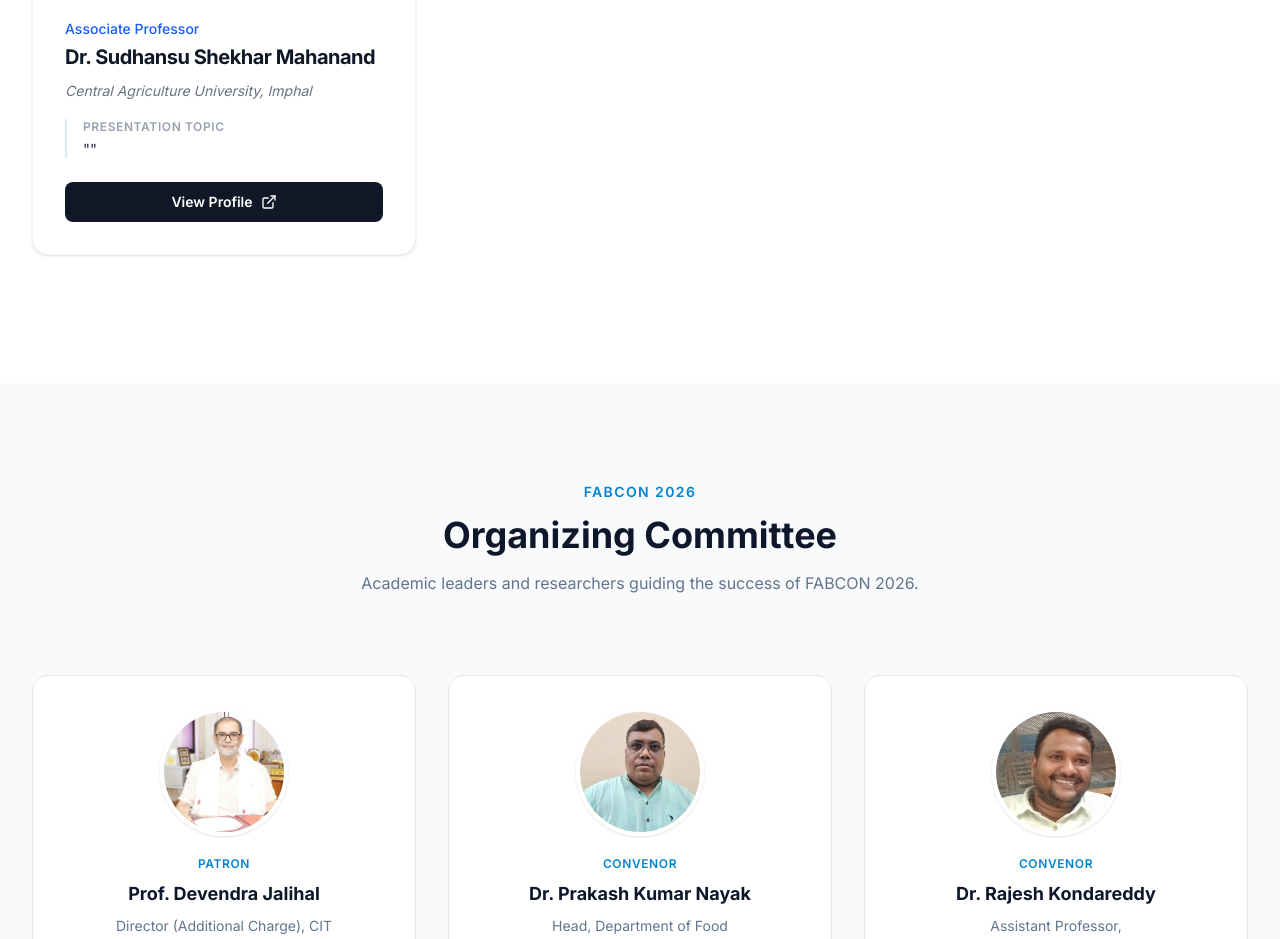
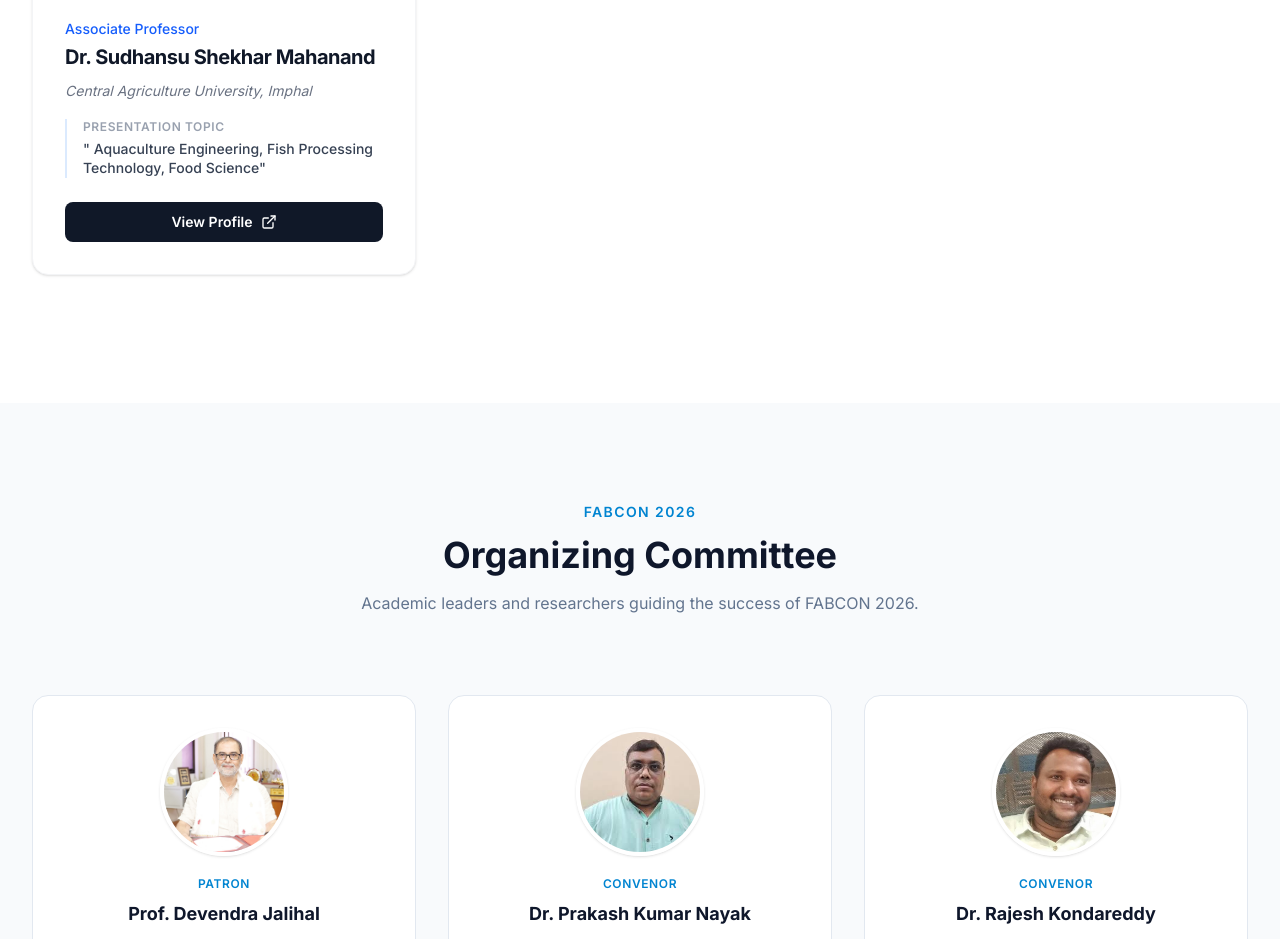
Before and after one commit to unseen-Programmer/FABCON, a Next.js app: page / in a window 1280 px wide. Shown: the part 5940-6879 px from the top of the page. Built offline with nearby package versions, Linux system fonts and the light colour scheme.

Commit message:
Updated speakers section and added Sudhansu Mahanand image

```diff
--- a/components/speakers-section.tsx
+++ b/components/speakers-section.tsx
@@ -64,6 +64,7 @@ const speakers = [
   name: "Dr. Sudhansu Shekhar Mahanand",
   role: "Associate Professor",
   affiliation: "Central Agriculture University, Imphal",
+  talk: " Aquaculture Engineering, Fish Processing Technology, Food Science",
   image: "/Sudhansu-Mahanand.webp",
   link: "https://scholar.google.com/citations?user=CCp1AWwAAAAJ&hl=en",
 },
```
